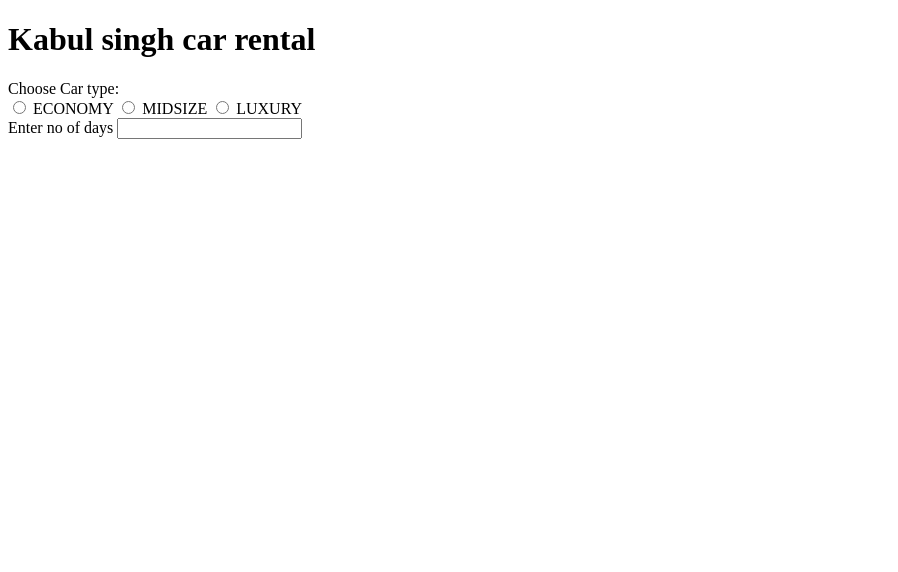
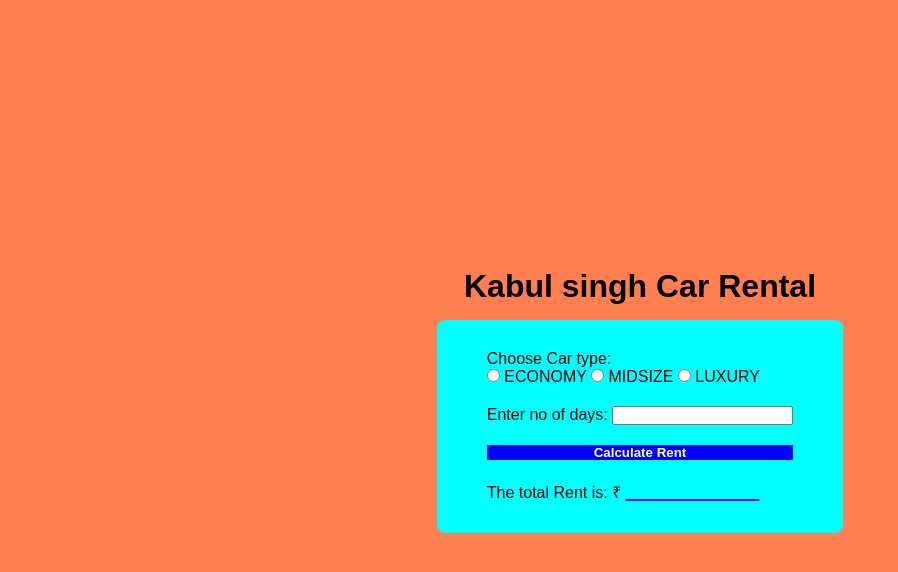
Before and after one commit to rajnish98/Pwskills-Project, a plain HTML site: page Milestone Assignment/12 Calculate Rental Cost/index.html in a window 1280 px wide. Shown: the whole page, without its empty margins (0-898 px from the left). Drawn offline with Linux system fonts and the light colour scheme.

Commit message:
car rent

```diff
--- a/Milestone Assignment/12 Calculate Rental Cost/index.html
+++ b/Milestone Assignment/12 Calculate Rental Cost/index.html
@@ -9,7 +9,7 @@
 </head>
 
 <body>
-  <h1>Kabul singh car rental</h1>
+  <h1>Kabul singh Car Rental</h1>
   <div class="container">
     <div>
       <label for="cartype">Choose Car type:</label> <br>
@@ -21,8 +21,13 @@
       <label for="luxury">LUXURY</label>
     </div>
     <div>
-      <label for="days">Enter no of days</label>
+      <label for="days">Enter no of days:</label>
       <input type="number" id="days" />
+    </div>
+
+    <button id="btn" onclick="calculate()">Calculate Rent</button>
+    <div class="output">
+      The total Rent is: &#8377; <span>____________</span>
     </div>
   </div>
 </body>
--- a/Milestone Assignment/12 Calculate Rental Cost/script.js
+++ b/Milestone Assignment/12 Calculate Rental Cost/script.js
@@ -0,0 +1,25 @@
+function calculate() {
+
+  const cartype = document.querySelector('input[name="cartype"]:checked').value;
+
+  const days = document.querySelector("#days").value;
+
+  let rent = 0;
+  switch(cartype){
+    case "economy":
+      rent = 4000 * days;
+
+      break;
+    case "midsize":
+      rent = 10000 *days;
+      break;
+
+    case "luxury":
+      rent = 20000 * days;
+      break;
+    default:
+      alert("please select a car type!");
+      break;
+  }
+  document.querySelector("span").innerText = rent;
+}
--- a/Milestone Assignment/12 Calculate Rental Cost/style.css
+++ b/Milestone Assignment/12 Calculate Rental Cost/style.css
@@ -0,0 +1,43 @@
+*,
+*:before,
+*:after {
+  margin: 0px;
+  padding: 0px;
+  box-sizing: border-box;
+  font-family: "Poppins", sans-serif;
+}
+h1{
+  margin-bottom: 15px;
+}
+body{
+  background-color: coral;
+  display: flex;
+  flex-direction: column;
+  align-items: center;
+  justify-content:center;
+  height: 100vh;
+}
+
+.container{
+  padding: 30px 50px;
+  background-color: aqua;
+  display: flex;
+  flex-direction: column;
+  justify-content: center;
+  gap: 20px;
+  border-radius: 8px;
+}
+
+button{
+  background-color: blue;
+  color: white;
+  font-weight: 800;
+  border: none;
+}
+
+span{
+ color: rgb(64, 0, 255);
+ text-decoration: underline;
+  font-weight: 900;
+  font-size: 20px;
+}
```
